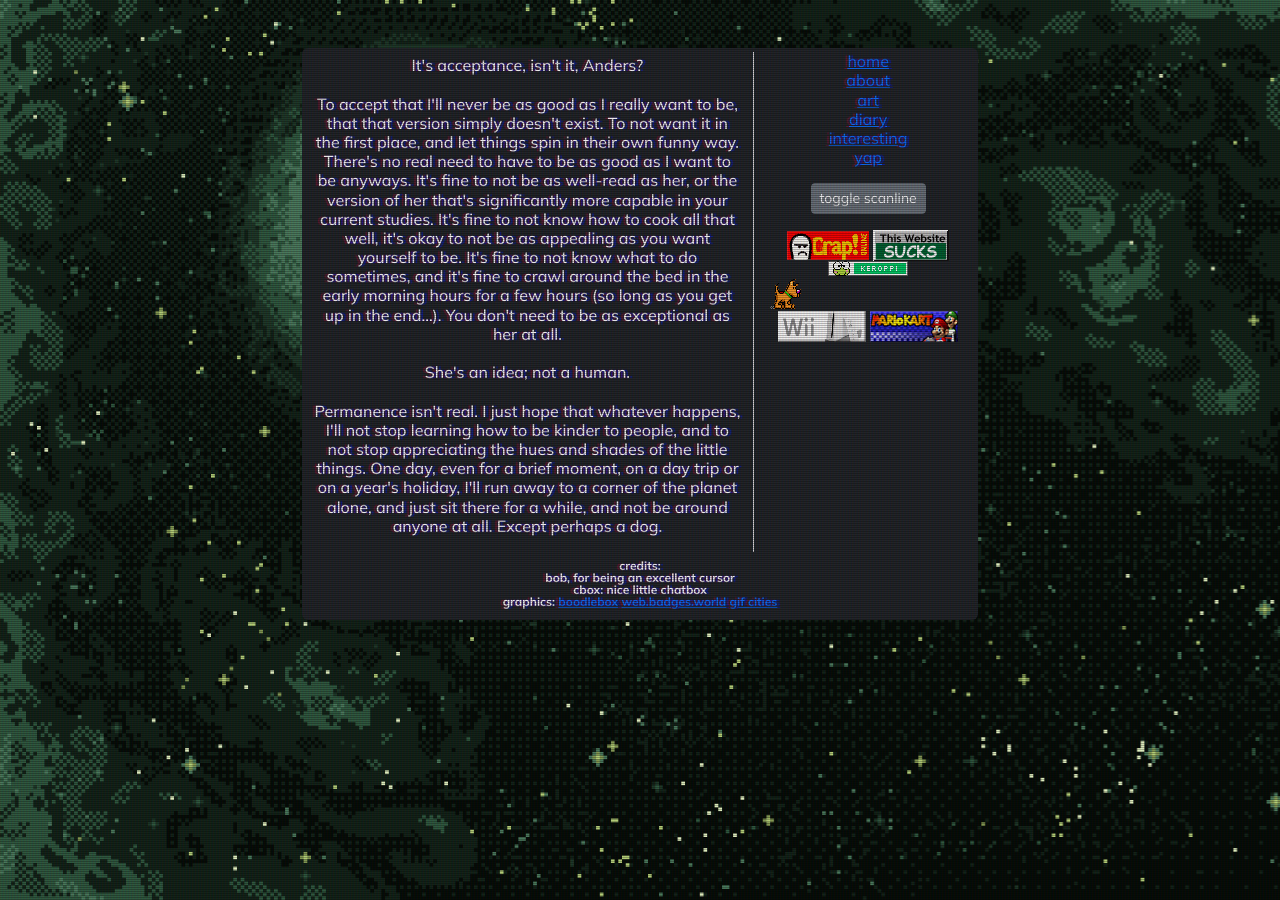
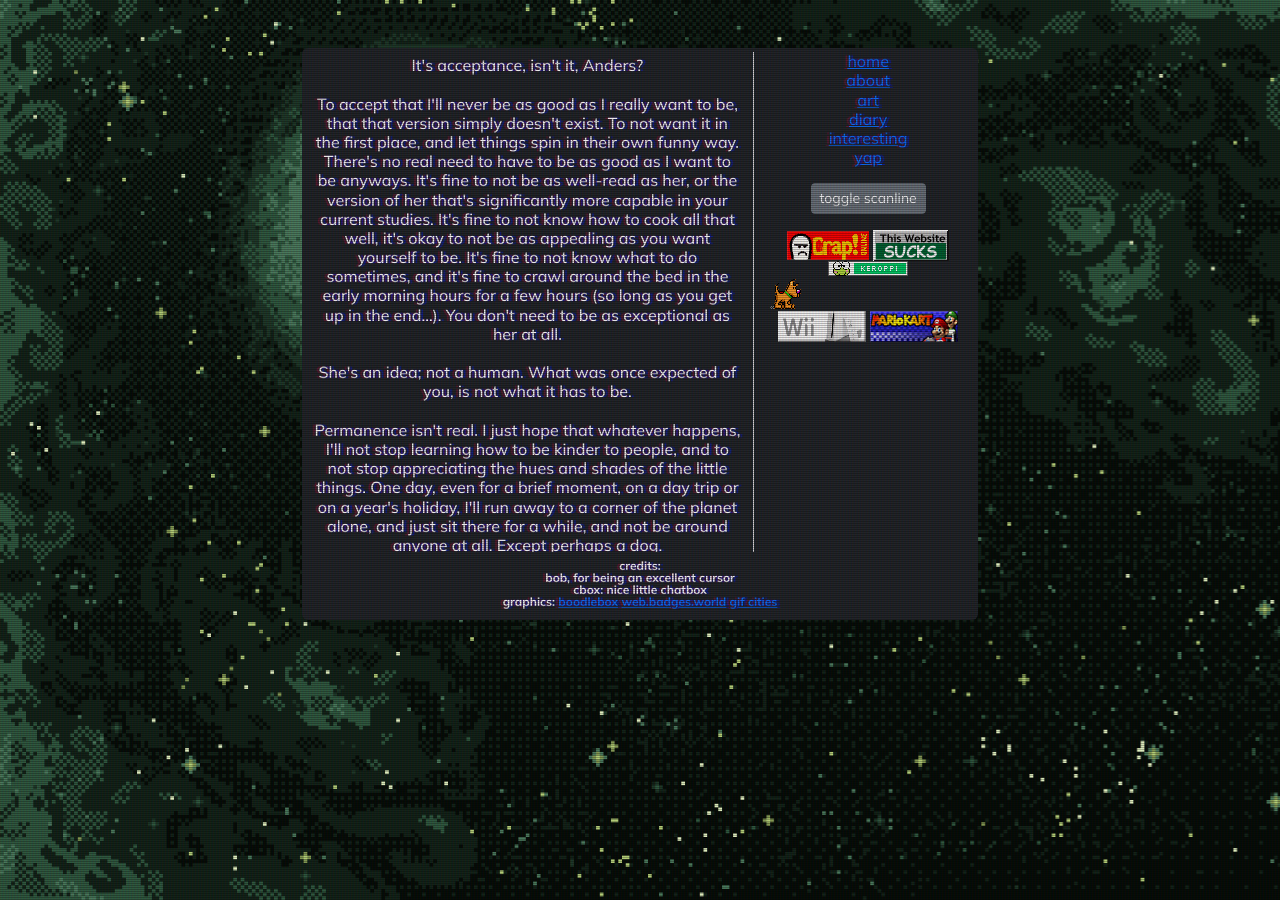
Before and after one commit to kayeeliu3/kayeeliu3.github.io, a Jekyll site: the page built from _posts/2024-10-13-Entry.md, in a window 1280 px wide. Built offline with Jekyll 4.4.1, drawn with Linux system fonts in a browser that asks for light colours.

Commit message:
text edit

```diff
--- a/_posts/2024-10-13-Entry.md
+++ b/_posts/2024-10-13-Entry.md
@@ -6,7 +6,7 @@ permalink: /20240911/
     <h6 class="mt-1 ms-1">
         It's acceptance, isn't it, Anders?<br/><br/>
         To accept that I'll never be as good as I really want to be, that that version simply doesn't exist. To not want it in the first place, and let things spin in their own funny way. There's no real need to have to be as good as I want to be anyways. It's fine to not be as well-read as her, or the version of her that's significantly more capable in your current studies. It's fine to not know how to cook all that well, it's okay to not be as appealing as you want yourself to be. It's fine to not know what to do sometimes, and it's fine to crawl around the bed in the early morning hours for a few hours (so long as you get up in the end...). You don't need to be as exceptional as her at all.<br/><br/>
-        She's an idea; not a human.<br/><br/>
+        She's an idea; not a human. What was once expected of you, is not what it has to be.<br/><br/>
         Permanence isn't real. I just hope that whatever happens, I'll not stop learning how to be kinder to people, and to not stop appreciating the hues and shades of the little things. One day, even for a brief moment, on a day trip or on a year's holiday, I'll run away to a corner of the planet alone, and just sit there for a while, and not be around anyone at all. Except perhaps a dog. <br/><br/>
         <a href="/diary/">back to diary</a>
     </h6>
```
